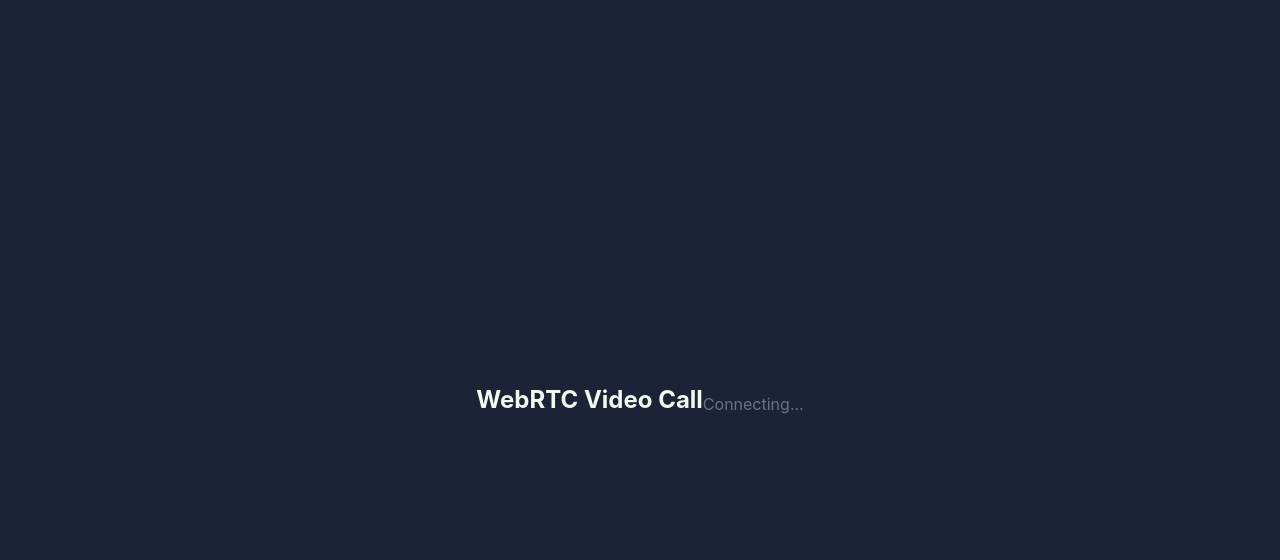
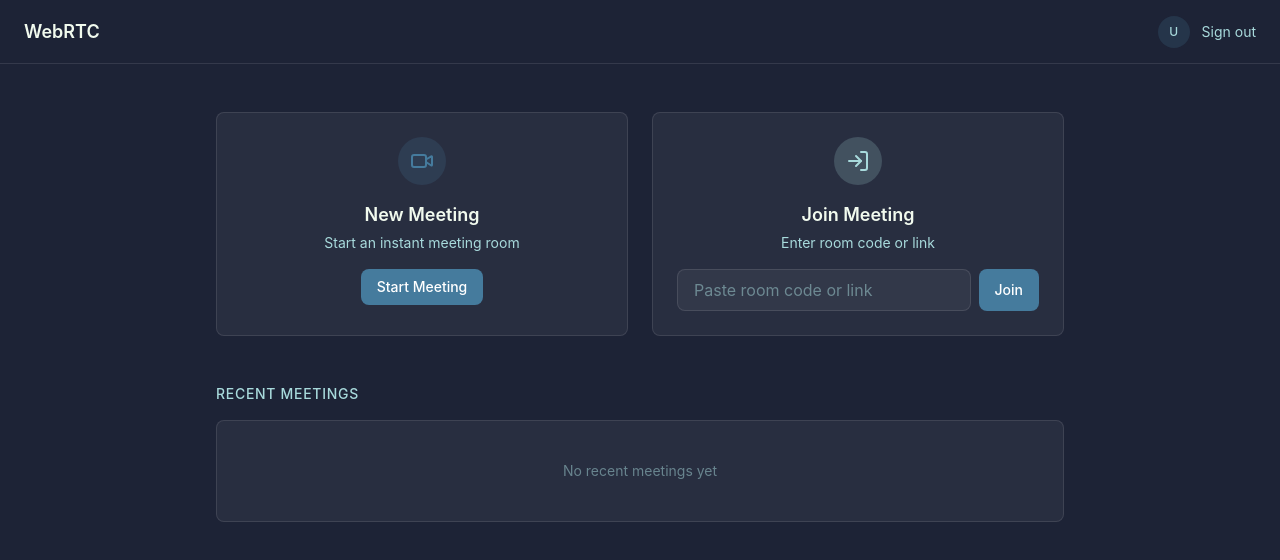
Before and after one commit to alibaihaqi/webrtc, a Nuxt app in the folder web/: page / in a window 1280 px wide. Shown: the top 560 px of the page. Built offline with nearby package versions, Linux system fonts and the light colour scheme; no server answers.

Commit message:
feat: rewrite dashboard page with TopBar, meeting cards, and auth middleware

```diff
--- a/web/pages/index.vue
+++ b/web/pages/index.vue
@@ -1,6 +1,24 @@
 <template>
-  <div class="min-h-screen flex items-center justify-center">
-    <h1 class="text-2xl font-bold">WebRTC Video Call</h1>
-    <p class="text-gray-500 mt-2">Connecting...</p>
+  <div class="min-h-screen bg-slate-900">
+    <TopBar />
+    <main class="max-w-4xl mx-auto px-6 py-12">
+      <div class="grid grid-cols-1 md:grid-cols-2 gap-6 mb-12">
+        <NewMeetingCard />
+        <JoinMeetingCard />
+      </div>
+
+      <section>
+        <h2 class="text-sm font-medium text-frost-teal uppercase tracking-wider mb-4">Recent meetings</h2>
+        <BaseCard>
+          <p class="text-frost-teal/50 text-sm text-center py-4">No recent meetings yet</p>
+        </BaseCard>
+      </section>
+    </main>
   </div>
 </template>
+
+<script setup lang="ts">
+definePageMeta({
+  middleware: 'auth',
+})
+</script>
```
